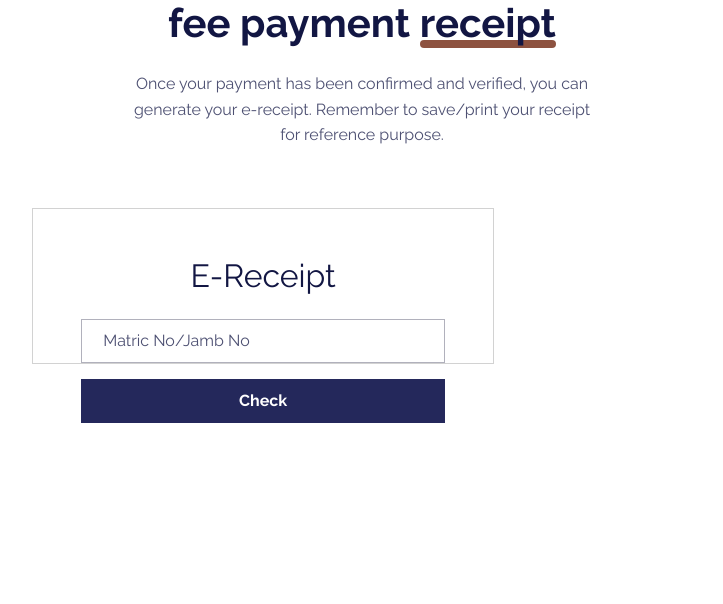
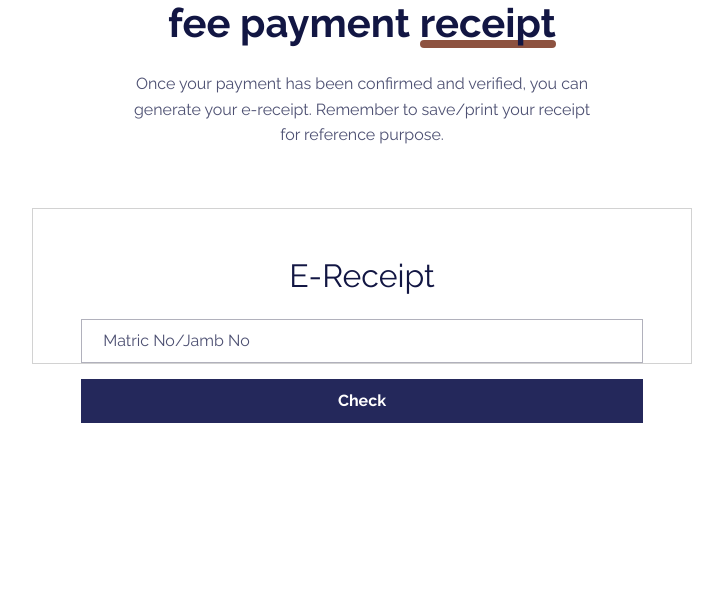
Before and after one commit to JayBeloved/CARES, a Django app: page /verify in a window 1280 px wide. Shown: the part 165-769 px from the top of the page, without its empty margins (278-1001 px from the left). Run offline with Django 4.2, Linux system fonts and the light colour scheme; some libraries are stand-ins or nearby versions.

Commit message:
edited verify.html

```diff
--- a/main/templates/main/verify.html
+++ b/main/templates/main/verify.html
@@ -33,7 +33,7 @@
                 <div class="container position-relative">
                     <div class="row d-flex justify-content-center">
                         <div class="col-md-8 col-lg-6 col-xl-5 col-xxl-4" style="min-width: 70%;">
-                            <div class="card mb-5" style="width: 70%;height: 50%;margin: 0px;">
+                            <div class="card mb-5" style="min-width: 70%;height: 50%;margin: 0px;">
                                 {% if messages %}
                                     {% for message in messages %}
                                         <h5 class="text-center {{ messages.tags }} animate__animated
```
